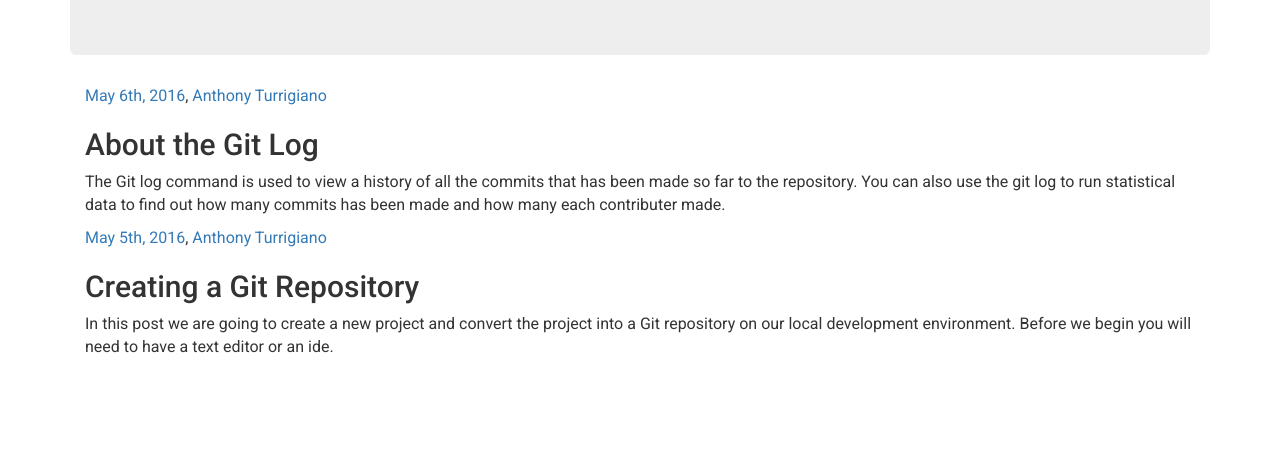
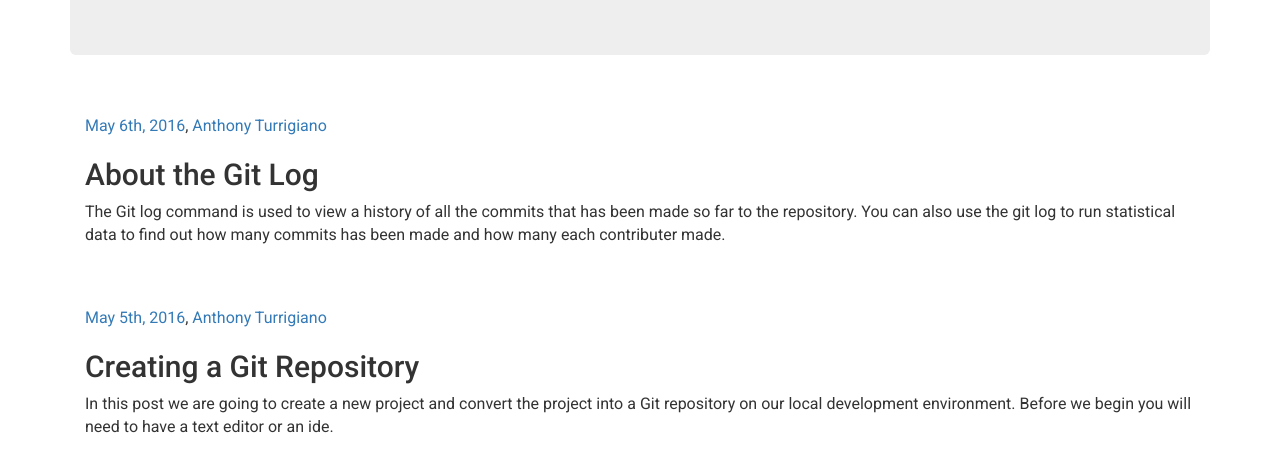
Before and after one commit to AnthonyTurrigiano/gitwithme, a website: page index.html in a window 1280 px wide. Shown: the part 265-736 px from the top of the page. Drawn offline with nearby package versions, Linux system fonts and the light colour scheme.

Commit message:
added styles for posts n the style.css file

```diff
--- a/public/css/style.css
+++ b/public/css/style.css
@@ -20,3 +20,11 @@ body{
     font-weight: 800;
     text-shadow: 0 3px rgba( 0, 0, 0, 0.15);
 }
+
+.posts{
+    padding-top: 30px;
+}
+
+.article{
+    margin-bottom: 50px;
+}
```
